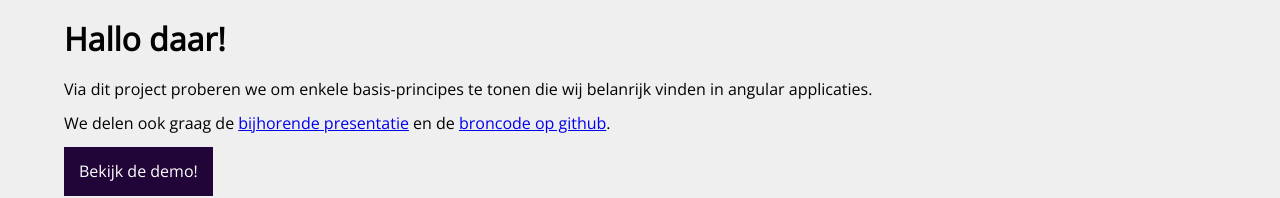
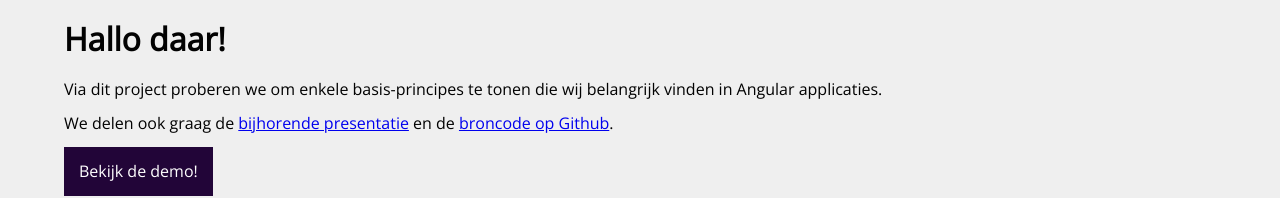
Before and after one commit to studiohyperdrive/angular-pokemon-demo, an Angular app: page / in a window 1280 px wide. Shown: the top 198 px of the page. Built offline with nearby package versions, Linux system fonts and the light colour scheme.

Commit message:
fix: typo

```diff
--- a/src/app/pages/home/home.page.html
+++ b/src/app/pages/home/home.page.html
@@ -1,8 +1,8 @@
 <div class="u-container u-margin-top">
   <h1>Hallo daar!</h1>
 
-  <p>Via dit project proberen we om enkele basis-principes te tonen die wij belanrijk vinden in angular applicaties.</p>
-  <p class="u-margin-bottom">We delen ook graag de <a href="https://media.studiohyperdrive.be/presentations/presentatie-angular.pdf">bijhorende presentatie</a> en de <a href="https://github.com/studiohyperdrive/angular-demo">broncode op github</a>.</p>
+  <p>Via dit project proberen we om enkele basis-principes te tonen die wij belangrijk vinden in Angular applicaties.</p>
+  <p class="u-margin-bottom">We delen ook graag de <a href="https://media.studiohyperdrive.be/presentations/presentatie-angular.pdf">bijhorende presentatie</a> en de <a href="https://github.com/studiohyperdrive/angular-demo">broncode op Github</a>.</p>
 
   <div class="u-margin-bottom">
     <a routerLink="pokedex" class="cta">Bekijk de demo!</a>
```
